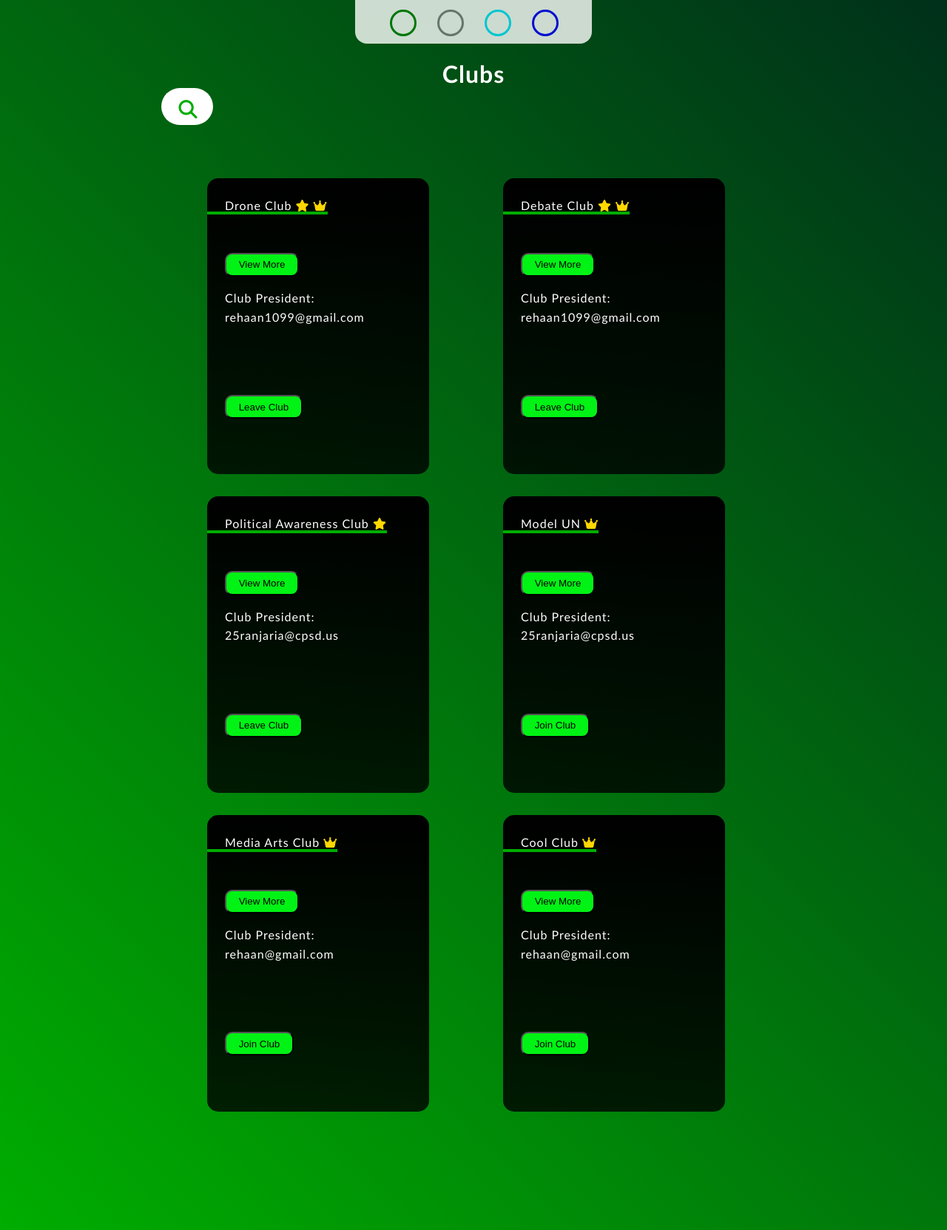
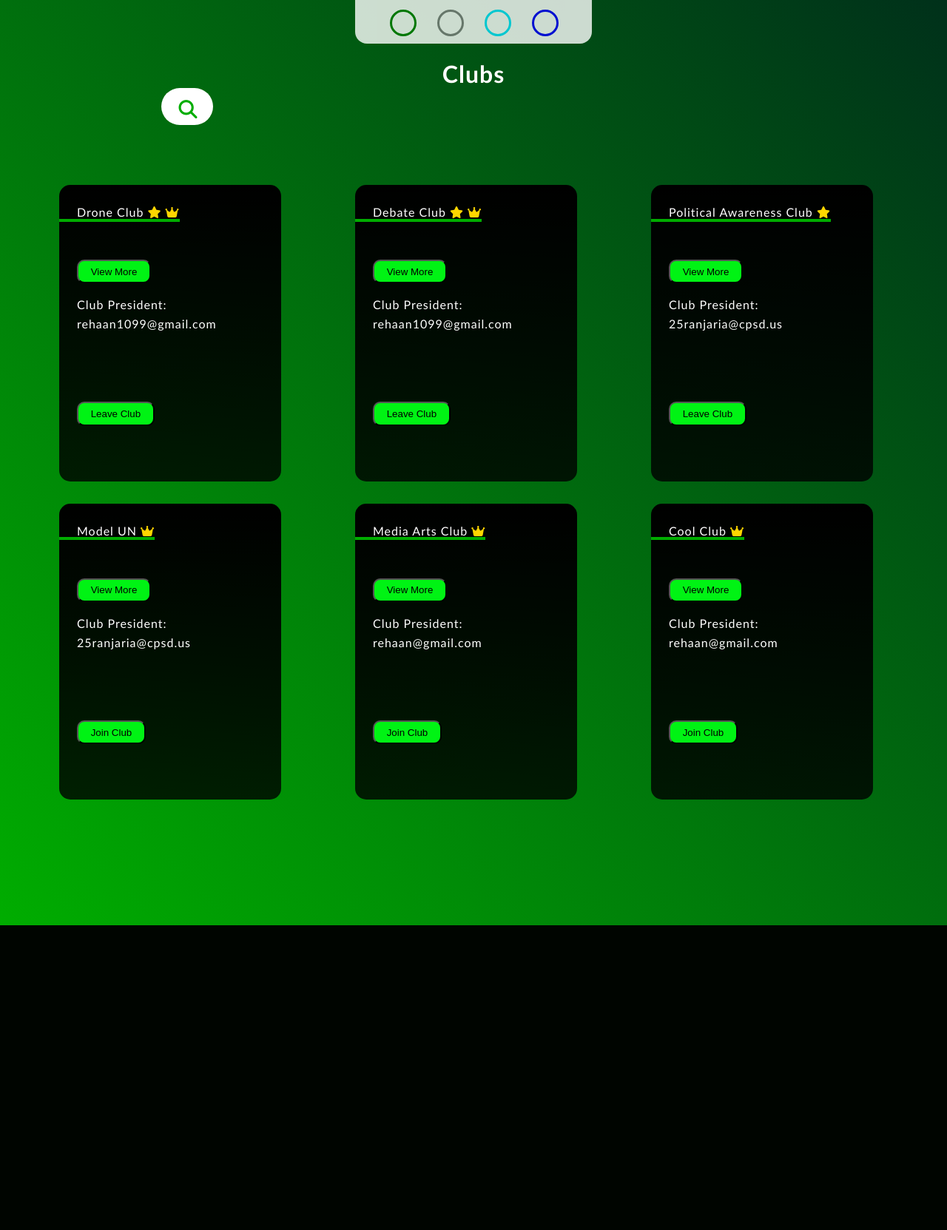
Before and after one commit to Rehaan12345/clubfinder, a Flask app: page / in a window 1280 px wide. Shown: the part 72-1735 px from the top of the page at 74% size. After the commit the page ends 1323 px from the top, so only its background shows below. Run offline with Flask 3, Linux system fonts and the light colour scheme; a user stored in the database is signed in; data comes from the database, SQL or seed files in the repository; some libraries are stand-ins or nearby versions.

Commit message:
changed screen maxwidth

```diff
--- a/website/static/style.css
+++ b/website/static/style.css
@@ -985,9 +985,9 @@ form .button input:hover {
 }
 
 /********** Resize when the viewport gets smaller: **********/
-@media screen and (max-width: 1478px) {
+@media screen and (max-width: 1500px) {
     .maincontainer {
-        grid-template-columns: repeat(2, 40vh);
+        grid-template-columns: repeat(3, 40vh);
         margin-top: 100px;
         transition: .5s ease;
     }
```
Also changed, not shown: 2 other files.
